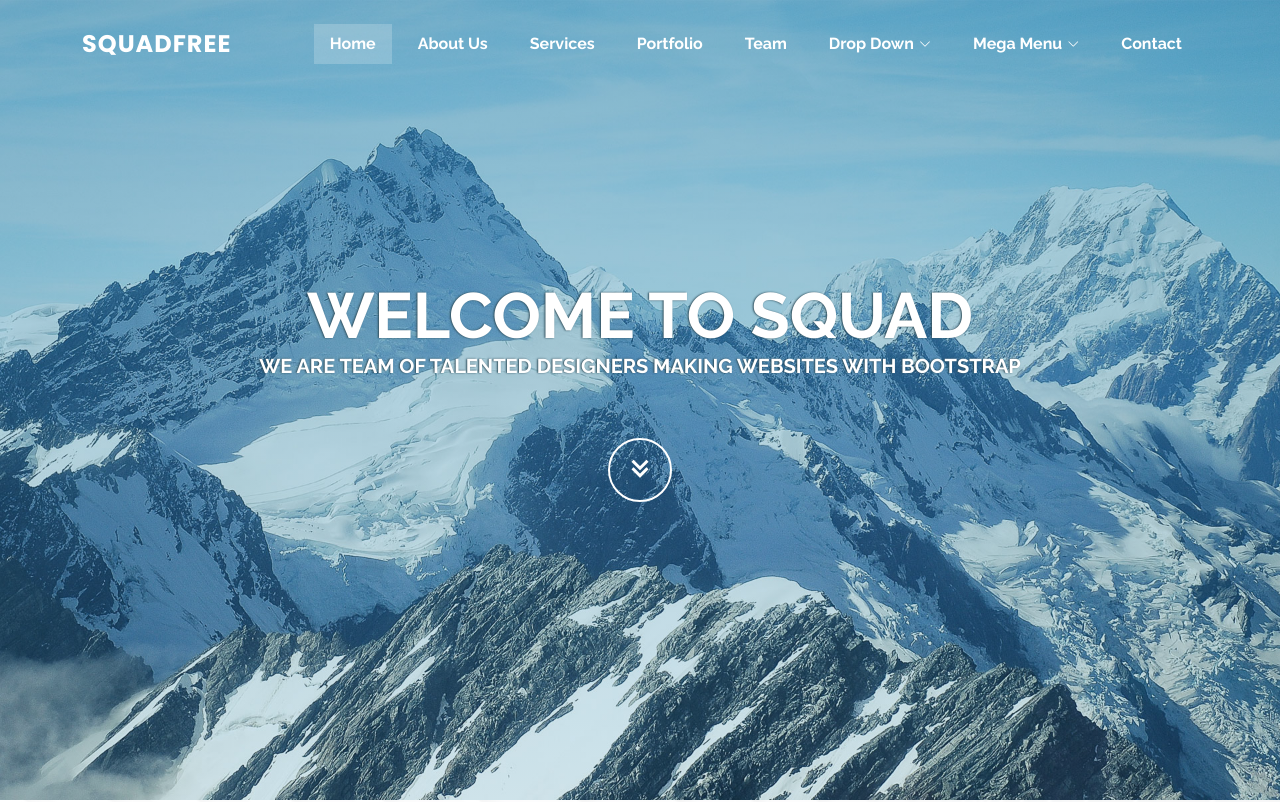
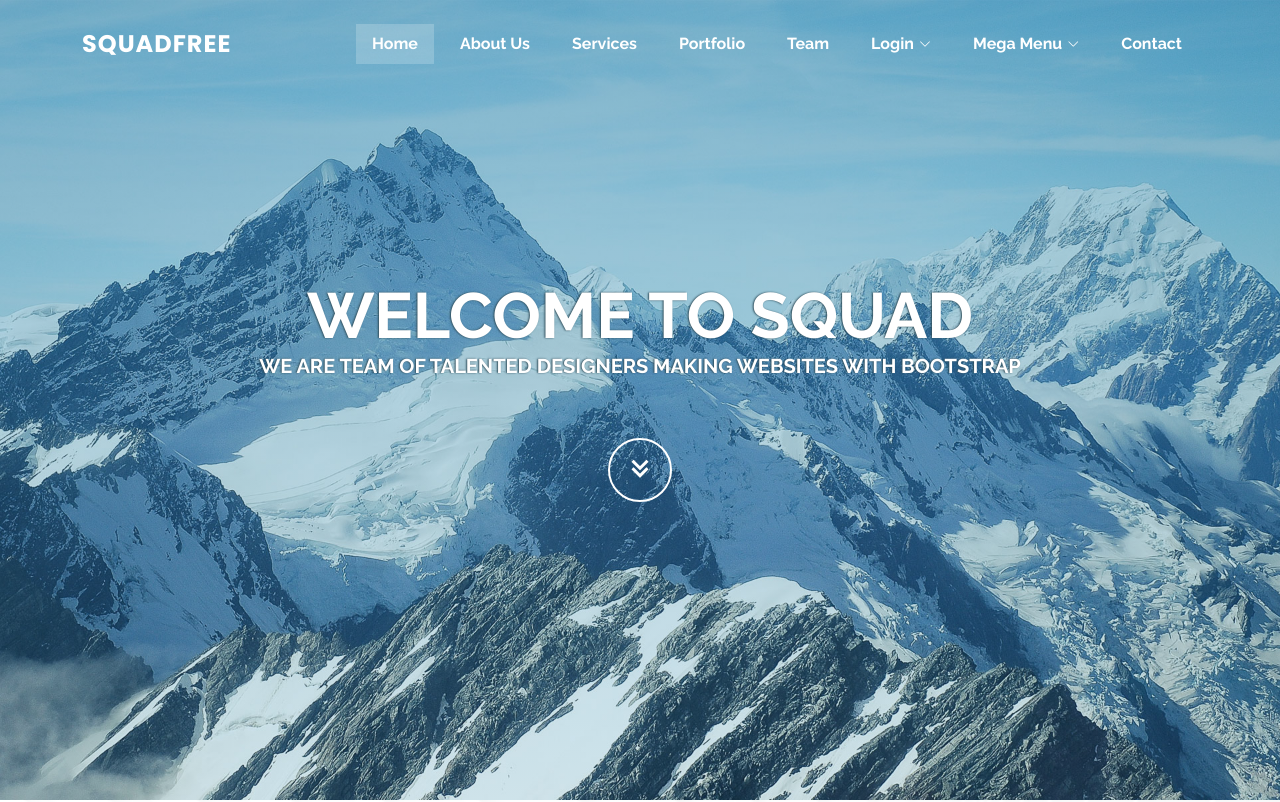
Before and after one commit to tacohwa/b032110124.github.io, a plain HTML site: page index.html in a window 1280 px wide. Shown: the top 802 px of the page. Drawn offline with nearby package versions, Linux system fonts and the light colour scheme.

Commit message:
index.html

```diff
--- a/index.html
+++ b/index.html
@@ -55,7 +55,7 @@
           <li><a class="nav-link scrollto" href="#services">Services</a></li>
           <li><a class="nav-link scrollto" href="#portfolio">Portfolio</a></li>
           <li><a class="nav-link scrollto" href="#team">Team</a></li>
-          <li class="dropdown"><a href="#"><span>Drop Down</span> <i class="bi bi-chevron-down"></i></a>
+          <li class="dropdown"><a href="#"><span>Login</span> <i class="bi bi-chevron-down"></i></a>
             <ul>
               <li><a href="#">Drop Down 1</a></li>
               <li class="dropdown"><a href="#"><span>Deep Drop Down</span> <i class="bi bi-chevron-right"></i></a>
```
